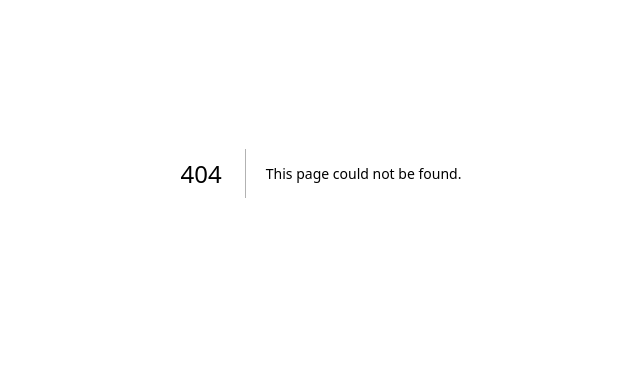
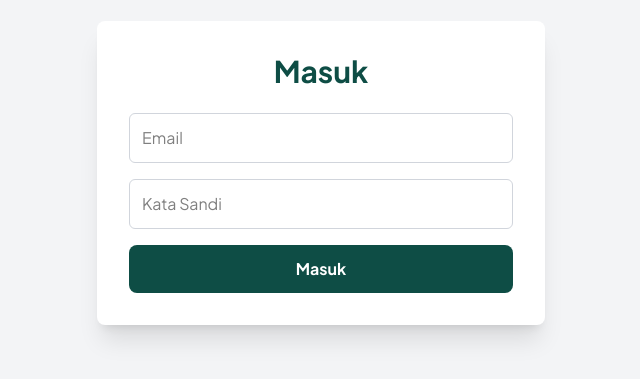
Before and after one commit to rizqiaditya222/Desa-Jatiguwi, a Next.js app: page /auth/login in a window 1280 px wide. Before the commit this address had no page. Shown: the part 227-606 px from the top of the page, without its empty margins (319-959 px from the left). Built offline with nearby package versions, Linux system fonts and the light colour scheme; no server answers.

Commit message:
adding login mechanism

```diff
--- a/package.json
+++ b/package.json
@@ -12,7 +12,9 @@
     "firebase": "^11.10.0",
     "next": "15.4.1",
     "react": "19.1.0",
-    "react-dom": "19.1.0"
+    "react-dom": "19.1.0",
+    "react-firebase-hooks": "^5.1.1",
+    "react-firebaseui": "^6.0.0"
   },
   "devDependencies": {
     "@tailwindcss/postcss": "^4",
--- /dev/null
+++ b/src/app/auth/login/page.tsx
@@ -0,0 +1,135 @@
+'use client'
+
+import React, { useState, useEffect } from 'react';
+import {
+  getAuth,
+  createUserWithEmailAndPassword,
+  signInWithEmailAndPassword,
+  signOut,
+  onAuthStateChanged,
+  User,
+} from 'firebase/auth';
+import app from '@/lib/firebase/clientApps';
+import { useRouter } from 'next/navigation';
+
+const AuthComponent = () => {
+  const [email, setEmail] = useState('');
+  const [password, setPassword] = useState('');
+  const [user, setUser] = useState<User | null>(null);
+  const [error, setError] = useState<string | null>(null); // State untuk pesan error
+  const [loading, setLoading] = useState(true); // State untuk indikator loading
+
+  const auth = getAuth(app);
+  const router = useRouter(); // Inisialisasi router
+
+  useEffect(() => {
+    const unsubscribe = onAuthStateChanged(auth, (currentUser) => {
+      setUser(currentUser);
+      setLoading(false);
+    });
+
+    return () => unsubscribe();
+  }, [auth]); // Dependensi auth agar listener diperbarui jika instance auth berubah
+
+  const handleSignUp = async (e: React.FormEvent) => {
+    e.preventDefault();
+    setError(null);
+    try {
+      await createUserWithEmailAndPassword(auth, email, password);
+      setEmail('');
+      setPassword('');
+    } catch (err: any) {
+      setError(err.message);
+    }
+  };
+
+  const handleSignIn = async (e: React.FormEvent) => {
+    e.preventDefault();
+    setError(null);
+    try {
+      await signInWithEmailAndPassword(auth, email, password);
+      router.push('/');
+    } catch (err: any) {
+      setError(err.message);
+    }
+  };
+
+  const handleSignOut = async () => {
+    setError(null);
+    try {
+      await signOut(auth);
+    } catch (err: any) {
+      setError(err.message);
+    }
+  };
+
+  if (loading) {
+    return (
+      <div className="flex justify-center items-center min-h-screen bg-gray-100">
+        <p className="text-xl text-[#0E4D45]">Memuat...</p>
+      </div>
+    );
+  }
+
+  return (
+    <div className="flex flex-col items-center justify-center min-h-screen bg-gray-100 p-4">
+      <div className="bg-white p-8 rounded-lg shadow-xl w-full max-w-md">
+        <h2 className="text-3xl font-bold text-[#0E4D45] mb-6 text-center">
+          Masuk
+        </h2>
+
+        {user ? (
+          <div className="text-center">
+            <p className="text-lg text-gray-700 mb-4">
+              Selamat datang, <span className="font-semibold">{user.email}</span>!
+            </p>
+            <button
+              onClick={handleSignOut}
+              className="bg-red-600 hover:bg-red-700 text-white font-bold py-2 px-6 rounded-lg transition duration-300 ease-in-out transform hover:scale-105"
+            >
+              Keluar
+            </button>
+          </div>
+        ) : (
+          <form className="flex flex-col space-y-4">
+            {error && (
+              <p className="text-red-500 text-sm text-center bg-red-100 p-2 rounded-md border border-red-200">
+                {error}
+              </p>
+            )}
+            <input
+              type="email"
+              placeholder="Email"
+              value={email}
+              onChange={(e) => setEmail(e.target.value)}
+              className="p-3 border border-gray-300 rounded-md focus:outline-none focus:ring-2 focus:ring-[#0E4D45]"
+            />
+            <input
+              type="password"
+              placeholder="Kata Sandi"
+              value={password}
+              onChange={(e) => setPassword(e.target.value)}
+              className="p-3 border border-gray-300 rounded-md focus:outline-none focus:ring-2 focus:ring-[#0E4D45]"
+            />
+            <button
+              type="submit"
+              onClick={handleSignIn}
+              className="bg-[#0E4D45] hover:bg-[#0A3B35] text-white font-bold py-3 px-6 rounded-lg transition duration-300 ease-in-out transform hover:scale-105"
+            >
+              Masuk
+            </button>
+            {/* <button
+              type="submit"
+              onClick={handleSignUp}
+              className="bg-blue-600 hover:bg-blue-700 text-white font-bold py-3 px-6 rounded-lg transition duration-300 ease-in-out transform hover:scale-105"
+            >
+              Daftar
+            </button> */}
+          </form>
+        )}
+      </div>
+    </div>
+  );
+};
+
+export default AuthComponent;
--- a/src/app/page.tsx
+++ b/src/app/page.tsx
@@ -5,6 +5,7 @@ import SelayangPandang from '@/components/landing_page/selayang_pandang/page'
 import VideoSection from '@/components/landing_page/video/page'
 import VisiMisi from '@/components/landing_page/visi_misi/page'
 import React from 'react'
+import AuthComponent from './auth/login/page'
 
 const Home = () => {
   return (
--- a/src/components/landing_page/navbar/page.tsx
+++ b/src/components/landing_page/navbar/page.tsx
@@ -17,7 +17,7 @@ const Navbar = () => {
         <NavButton text="Kontak" href=""/>
       </div>
 
-      <PrimaryLinkButton text="Login" href="/login" />
+      <PrimaryLinkButton text="Login" href="/auth/login" />
 
     </div>
   )
--- /dev/null
+++ b/src/lib/firebase/clientApps.ts
@@ -0,0 +1,30 @@
+
+import { initializeApp, getApps, getApp, FirebaseApp } from "firebase/app";
+
+interface FirebaseConfig {
+  apiKey: string;
+  authDomain: string;
+  projectId: string;
+  storageBucket: string;
+  messagingSenderId: string;
+  appId: string;
+  measurementId: string;
+}
+const firebaseConfig: FirebaseConfig = {
+  apiKey: process.env.NEXT_PUBLIC_FIREBASE_API_KEY!,
+  authDomain: process.env.NEXT_PUBLIC_FIREBASE_AUTH_DOMAIN!,
+  projectId: process.env.NEXT_PUBLIC_FIREBASE_PROJECT_ID!,
+  storageBucket: process.env.NEXT_PUBLIC_FIREBASE_STORAGE_BUCKET!,
+  messagingSenderId: process.env.NEXT_PUBLIC_FIREBASE_MESSAGING_SENDER_ID!,
+  appId: process.env.NEXT_PUBLIC_FIREBASE_APP_ID!,
+  measurementId: process.env.NEXT_PUBLIC_FIREBASE_MEASUREMENT_ID!,
+};
+
+let app: FirebaseApp;
+if (!getApps().length) {
+  app = initializeApp(firebaseConfig);
+} else {
+
+  app = getApp();
+}
+export default app;
```
Also changed, not shown: 1 other file (tests, documents, lock files or other folders).
